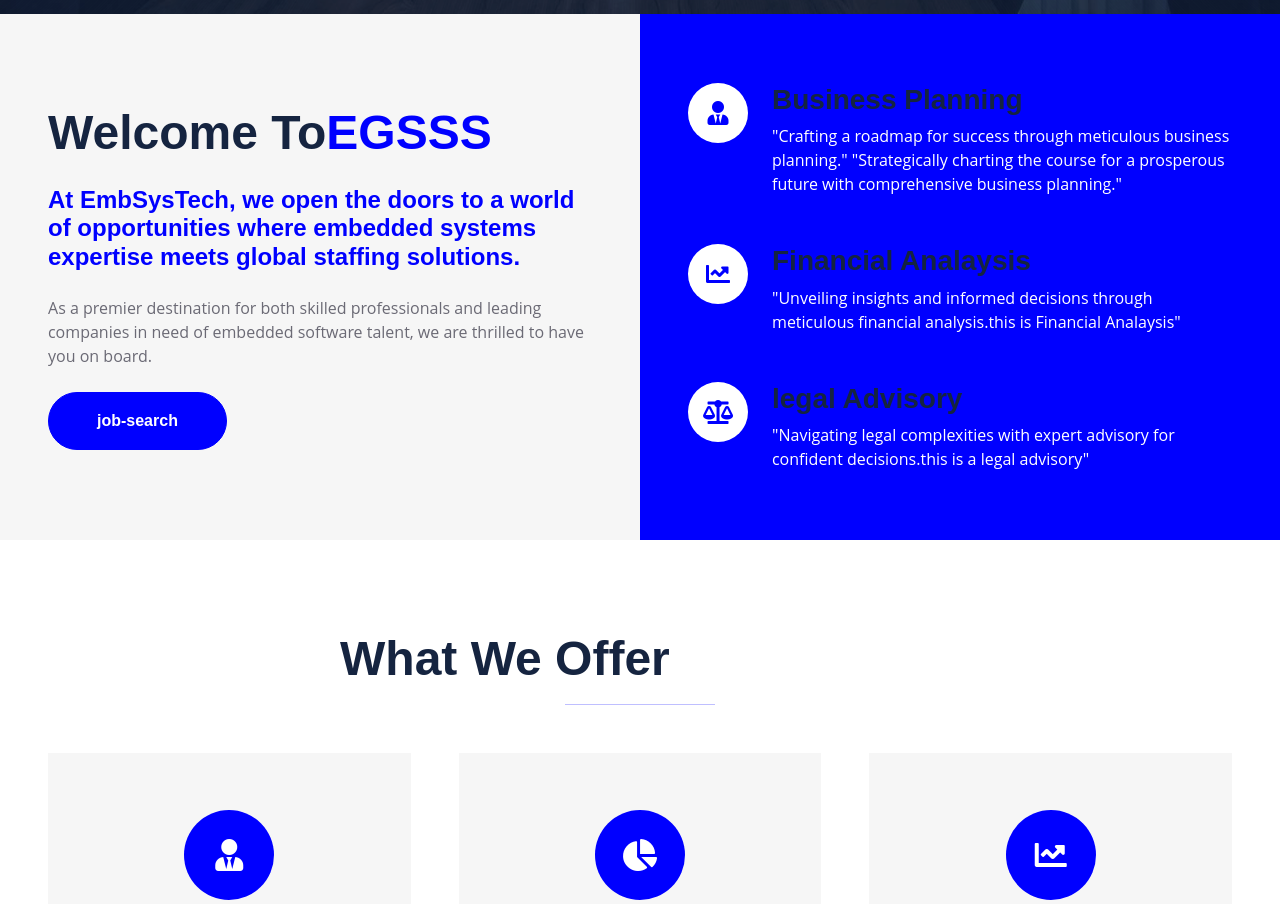
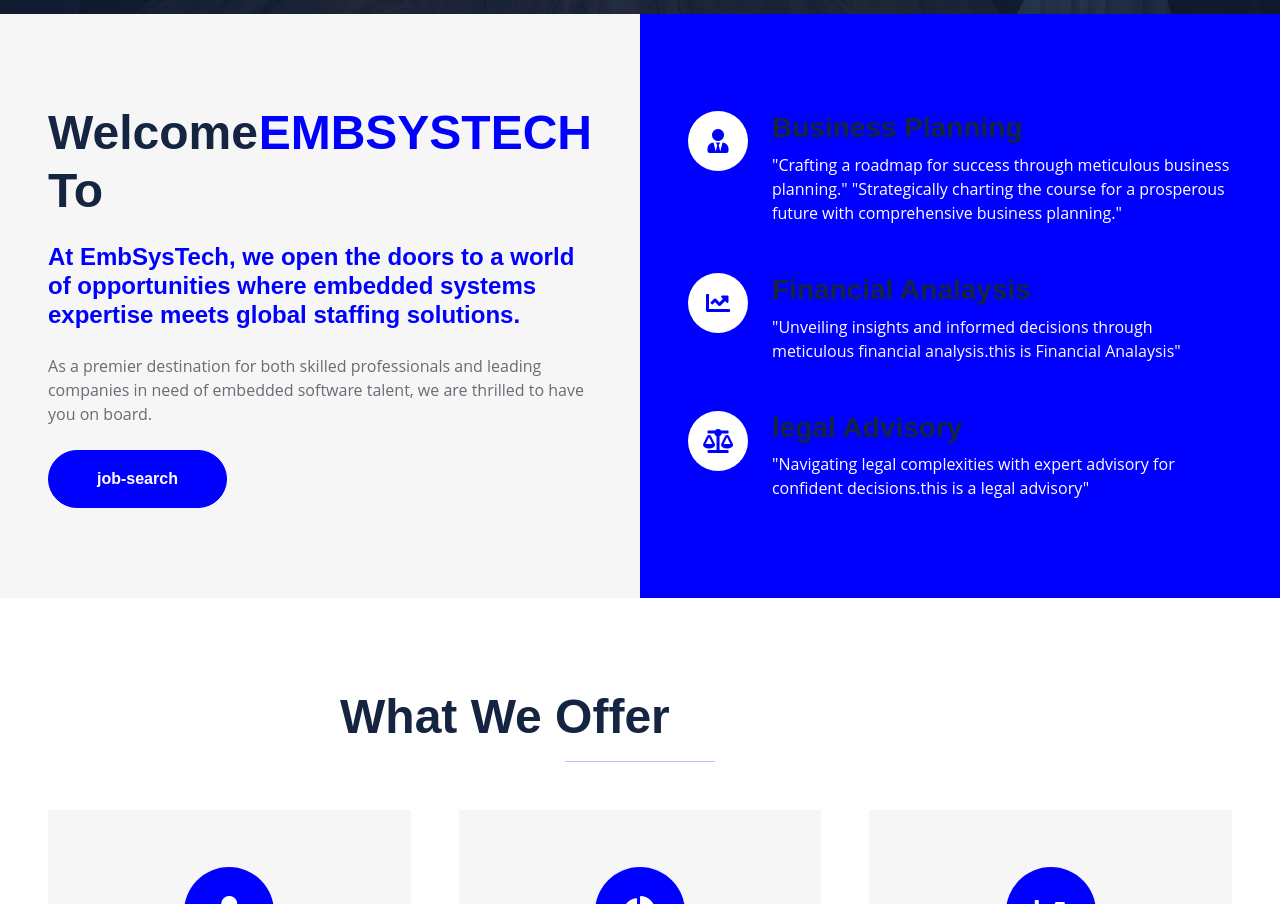
Before and after one commit to saurabh19062003dwivedi/EMBSYSTech1.html, a plain HTML site: page index.html in a window 1280 px wide. Shown: the part 843-1747 px from the top of the page. Drawn offline with nearby package versions, Linux system fonts and the light colour scheme; a script that the page names is missing.

Commit message:
Update index.html

```diff
--- a/index.html
+++ b/index.html
@@ -182,7 +182,7 @@
     <div class="container-fluid bg-secondary p-0">
         <div class="row g-0">
             <div class="col-lg-6 py-6 px-5">
-                <h1 class="display-5 mb-4">Welcome To <span class="text-primary"> EGSSS</span></h1>
+                <h1 class="display-5 mb-4">Welcome To <span class="text-primary"> EMBSYSTECH</span></h1>
                 <h4 class="text-primary mb-4">At EmbSysTech, we open the doors to a world of opportunities where
                     embedded systems expertise meets global staffing solutions. </h4>
                 <p class="mb-4"> As a premier destination for both skilled professionals and leading companies in need
```
